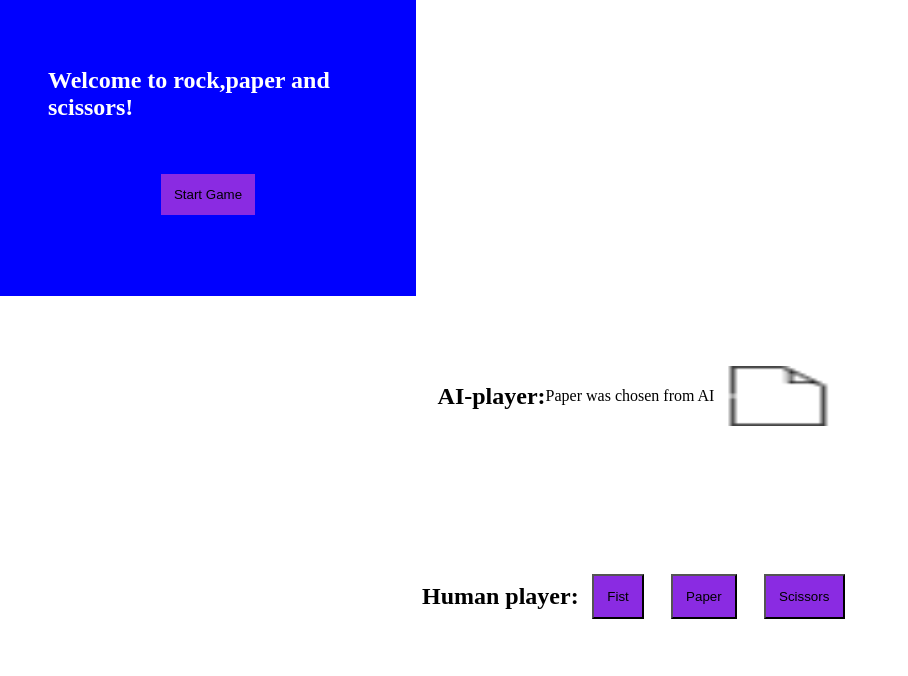
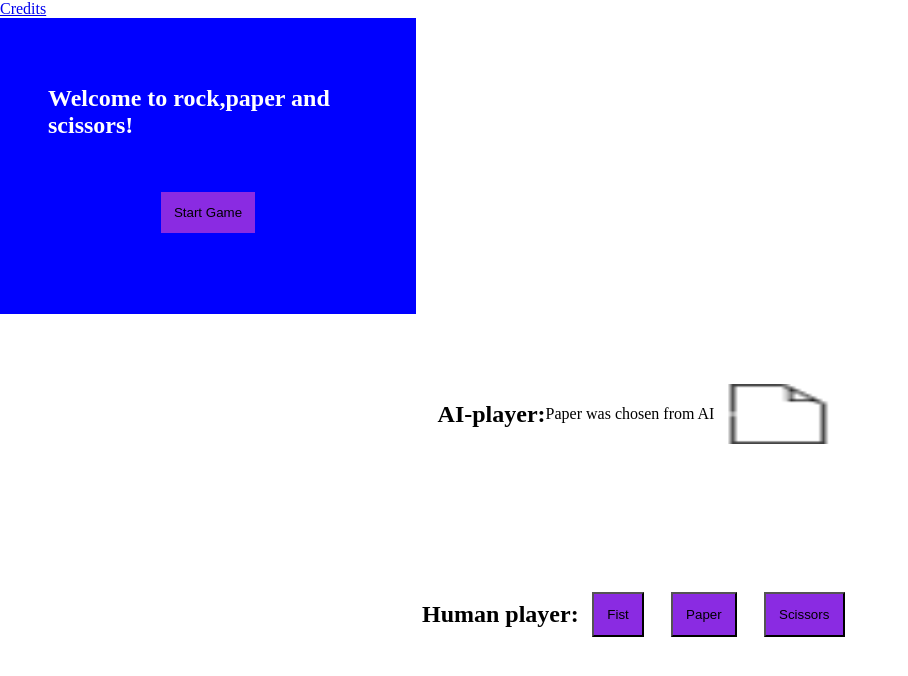
Before and after one commit to Balxkodehodet/opg4-javascript-dom, a plain HTML site: page index.html in a window 1280 px wide. Shown: the whole page, without its empty margins (0-908 px from the left). Drawn offline with Linux system fonts and the light colour scheme.

Commit message:
added credits link on main page

```diff
--- a/index.html
+++ b/index.html
@@ -7,6 +7,11 @@
     <meta name="viewport" content="width=device-width, initial-scale=1.0" />
     <title>Dom manipulation</title>
   </head>
+  <header>
+    <ul>
+      <li><a href="./credits.html">Credits</a></li>
+    </ul>
+  </header>
   <body>
     <!-- En enkel velkomst seksjon grafisk -->
     <section id="welcomescreen">
```
